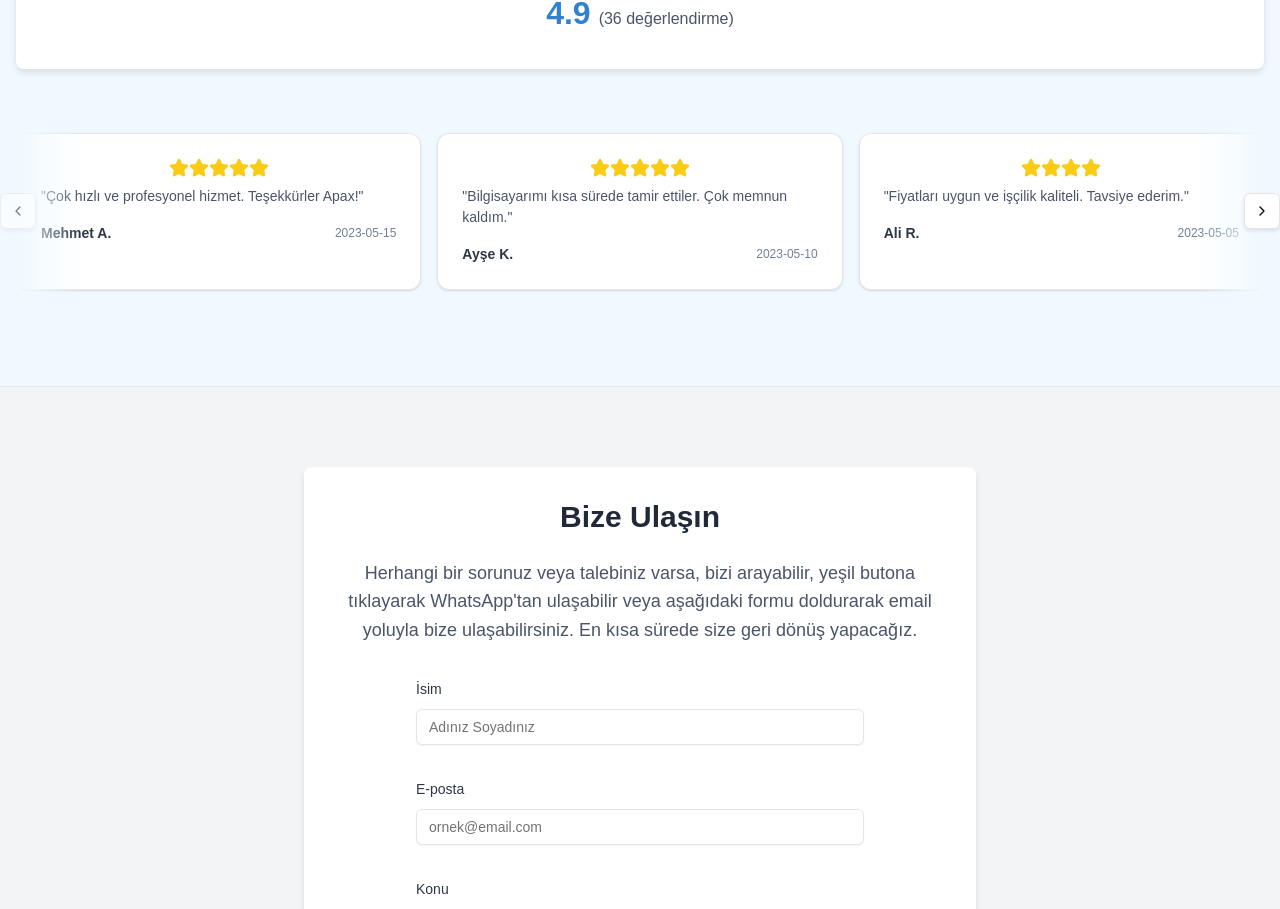
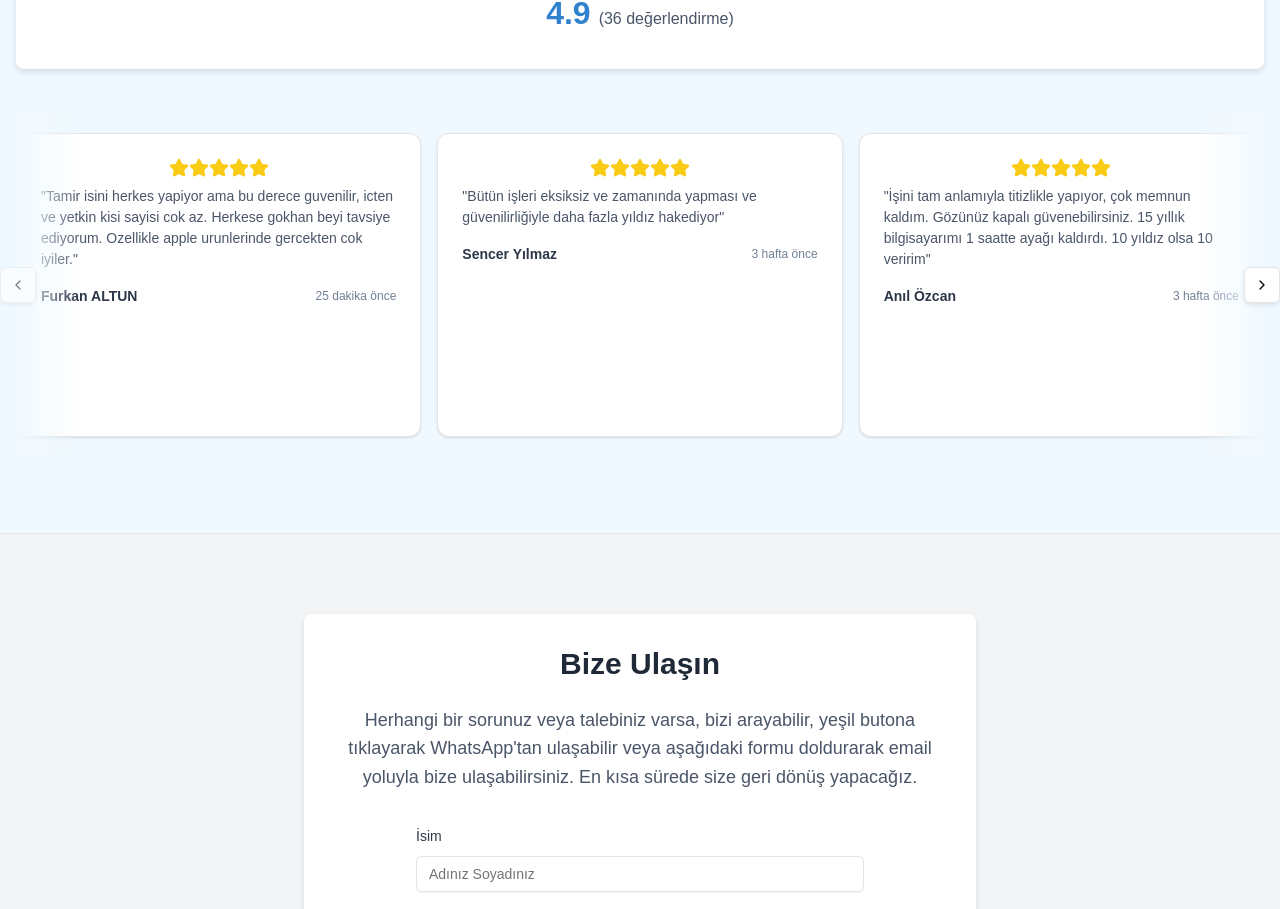
Before and after one commit to faltun8/apax2025, a Next.js app: page / in a window 1280 px wide. Shown: the part 3728-4637 px from the top of the page. Built offline with nearby package versions, Linux system fonts and the light colour scheme.

Commit message:
added real google reviews

```diff
--- a/app/components/ReviewSection.tsx
+++ b/app/components/ReviewSection.tsx
@@ -8,14 +8,188 @@ import Image from 'next/image'
 import '../styles/ReviewSection.css'
 
 const googleReviews = [
-  { id: 1, name: "Mehmet A.", text: "Çok hızlı ve profesyonel hizmet. Teşekkürler Apax!", rating: 5, date: "2023-05-15" },
-  { id: 2, name: "Ayşe K.", text: "Bilgisayarımı kısa sürede tamir ettiler. Çok memnun kaldım.", rating: 5, date: "2023-05-10" },
-  { id: 3, name: "Ali R.", text: "Fiyatları uygun ve işçilik kaliteli. Tavsiye ederim.", rating: 4, date: "2023-05-05" },
-  { id: 4, name: "Zeynep B.", text: "Mac'imi çok hızlı bir şekilde tamir ettiler. Teşekkürler!", rating: 5, date: "2023-04-30" },
-  { id: 5, name: "Mustafa Y.", text: "Çok ilgili ve bilgili ekip. Kesinlikle tavsiye ediyorum.", rating: 5, date: "2023-04-25" },
-  { id: 6, name: "Elif S.", text: "Hızlı ve güvenilir hizmet. Fiyatlar da gayet makul.", rating: 4, date: "2023-04-20" },
-  { id: 7, name: "Ahmet D.", text: "Laptop'umun fan sorununu çözdüler. Artık sessiz çalışıyor.", rating: 5, date: "2023-04-15" },
-  { id: 8, name: "Fatma G.", text: "Virüs temizleme konusunda harikalar. Bilgisayarım eskisinden hızlı!", rating: 5, date: "2023-04-10" },
+  {
+    id: 1,
+    name: "Furkan ALTUN",
+    text: "Tamir isini herkes yapiyor ama bu derece guvenilir, icten ve yetkin kisi sayisi cok az. Herkese gokhan beyi tavsiye ediyorum. Ozellikle apple urunlerinde gercekten cok iyiler.",
+    rating: 5,
+    date: "25 dakika önce"
+  },
+  {
+    id: 2,
+    name: "Sencer Yılmaz",
+    text: "Bütün işleri eksiksiz ve zamanında yapması ve güvenilirliğiyle daha fazla yıldız hakediyor",
+    rating: 5,
+    date: "3 hafta önce"
+  },
+  {
+    id: 3,
+    name: "Anıl Özcan",
+    text: "İşini tam anlamıyla titizlikle yapıyor, çok memnun kaldım. Gözünüz kapalı güvenebilirsiniz. 15 yıllık bilgisayarımı 1 saatte ayağı kaldırdı. 10 yıldız olsa 10 veririm",
+    rating: 5,
+    date: "3 hafta önce"
+  },
+  {
+    id: 4,
+    name: "BBurak BBurak",
+    text: "Verdiği bakım hizmetinden dolayı kendisine teşşekür ederim cihazın termal macununu değiştirdi ve sıcaklık olarak kasada ciddi bir fark oldu.",
+    rating: 5,
+    date: "3 hafta önce"
+  },
+  {
+    id: 5,
+    name: "Guntur Gunawan",
+    text: "The repair was incredibly fast, and they managed to fix my laptop in no time. The communication was very good, he kept me updated throughout the process and explained everything clearly. I highly recommend their service for anyone looking for reliable repairs. Thank you so much Gokhan Bey.",
+    rating: 5,
+    date: "bir ay önce"
+  },
+  {
+    id: 6,
+    name: "Doğa Darı",
+    text: "Bilgisayarım internete bağlanmıyordu, ve bu doğal olarak sıkıntı yaratıyordu, arama motorunda bilgisayarımı tamir ettirmek için yaptığım arama sonuçları arasında ilk gözüme çarpan yer burasıydı ( APAX BİLGİSAYAR HİZMETLERİ ). Sitede yazan iletişim numarasını aradım ve Gökhan Bey'le görüştüm, kendisi gayet nazik ve ilgiliydi. Bilgisayarımı götürdüm ve kısa sürede tamir edildi. Fiyat konusunda da gayet uygundu. Teşekkürler Gökhan Bey.",
+    rating: 5,
+    date: "3 ay önce"
+  },
+  {
+    id: 7,
+    name: "Yazgı Mutlu",
+    text: "Gökhan Bey işinde çok başarılı ve titiz biri . Kullandığımız bilgisayarların hassasiyetine dikkat ederek en kısa sürede en iyi çözümü sunuyor. Hem evde kullandığım hem de işte kullandığımız bilgisayarları sürekli kendisine getiriyoruz. Güler yüzlü ve samimi yaklaşımı için de ayrıca teşekkür ederim.",
+    rating: 5,
+    date: "5 ay önce"
+  },
+  {
+    id: 8,
+    name: "Aydın Burak Kuyumcu",
+    text: "Gökhan abi gayet işini iyi bilen, soru sorduğunuzda sizi çok iyi bilgilendiren ve sorununuzu hızlıca ve profesyonelce çözmesinden  dolayı çok memun kaldım. Teşekkür ederim.",
+    rating: 5,
+    date: "7 ay önce"
+  },
+  {
+    id: 9,
+    name: "Kaan Güryuva",
+    text: "Gökhan abi gayet işini bilen nerede ne yapılması gerektiğini bilen ve istediğiniz soruyu sorup sizi gerçekten insan yerine koyup düzgün cevap veren bir insan.",
+    rating: 5,
+    date: "11 ay önce"
+  },
+  {
+    id: 10,
+    name: "Ahmet Şengül",
+    text: "Gökhan Bey'e şirketimizde bulunan 4 dizüstü bilgisayarı 2 tanesi harap şeklinde olmasına rağmen çok temiz şekilde kullanır hale getirdi.İşçiliğini ve dürüstlüğünü çok beğendiğim Gökhan Bey'e hiç şüphe duymadan güvenilir  bir şekilde teslim edebilirsiniz.Teşekkür ederiz.",
+    rating: 5,
+    date: "bir yıl önce"
+  },
+  {
+    id: 11,
+    name: "onur varoğlu",
+    text: "Gökhan Bey işinde çok mahir. Ben APAX bilgisayara üç adet bilgisayar yenilettim. Bu bilgisayarlar 13, 11 ve 8 yaşlarındaydı. Bu üç bilgisayarı da ayrı işler için kullanıyorum, yenilemeden sonra sanki üç tane yeni bilgisayar kullanıyor gibi oldum. Gökhan Bey'e çok teşekkür ederim.",
+    rating: 5,
+    date: "bir yıl önce"
+  },
+  {
+    id: 12,
+    name: "Olcay Boran",
+    text: "Sevgili Gökhan bey hem işine çok hakim olmakla birlikte alternatif çözüm arayan ekonomik seçenekler de sunan ve kısa sürede çözüme kavuşturan biri. Servis kalemleri de geniş. İyi işler ve teşekkür dileklerimle👍👍👍",
+    rating: 5,
+    date: "bir yıl önce"
+  },
+  {
+    id: 13,
+    name: "Melih POLAT",
+    text: "Çok kısa sürede arızayı tespit edip sorunu çözdü. Güler yüzü ve samimiyeti için de bundan sonra tek tercihim olur. Gökhan beye teşekkür ederim",
+    rating: 5,
+    date: "bir yıl önce"
+  },
+  {
+    id: 14,
+    name: "Nuri Yoğurtcu",
+    text: "Bilgisayarım ısınıp kapanıyordu, macun vb. işlemler incelikle yapılmış ayrıca bakım ve temizliğini de yapmışlar. Güvenilir",
+    rating: 5,
+    date: "bir yıl önce"
+  },
+  {
+    id: 15,
+    name: "Ks A",
+    text: "Güvenilir ve kaliteli. Bilgisayar hizmeti arayan herkese tavsiye ederim.",
+    rating: 5,
+    date: "bir yıl önce"
+  },
+  {
+    id: 16,
+    name: "UFUK REKLAM",
+    text: "Alanında uzman gönül rahatlığıyla işlerinizi yaptırabilirsiniz",
+    rating: 5,
+    date: "bir yıl önce"
+  },
+  {
+    id: 17,
+    name: "Mahsa MIKAEILI",
+    text: "işlerinde çok iyi ve başarılı. En kısa süre de problemi çöze biliyorlar.",
+    rating: 5,
+    date: "bir yıl önce"
+  },
+  {
+    id: 18,
+    name: "Sefa Mert NALBANT",
+    text: "Kibar ve pratik hemen sorunumu çözdü teşekkürler abi",
+    rating: 5,
+    date: "bir yıl önce"
+  },
+  {
+    id: 19,
+    name: "Random RANDOM",
+    text: "Tüm kasayı profesyonelce topladı işinin ehli",
+    rating: 5,
+    date: "bir yıl önce"
+  },
+  {
+    id: 20,
+    name: "Murat Ak",
+    text: "MSI dizüstü bilgisayarımın fan temizliği ve termal macun değişimi yapıldı. Çok memnun kaldım. Gökhan bey çok titiz ve ilgili davrandı. Gözünüz kapalı güvenebileceğiniz bir servis.",
+    rating: 5,
+    date: "2 yıl önce"
+  },
+  {
+    id: 21,
+    name: "İdil Yılmaz",
+    text: "İşinin uzmanı! Gökhan Bey 13 yıllık Vaio'mu baştan yarattı. Bütün ilgisiyle tüm sorularımı detaylı bir şekilde cevapladı. Bilgisayar bakım&tamir için tek adresim!",
+    rating: 5,
+    date: "2 yıl önce"
+  },
+  {
+    id: 22,
+    name: "gokhan evliyaoglu",
+    text: "Dokuz yıllık dizüstü bilgisayarımda  birçok sorun vardı. Parça değişim ücretinin yüksek olması dışında verilen hizmetten gayet memnunum. Yeni bir bilgisayar almaktansa çok daha ucuza mal ettim.",
+    rating: 5,
+    date: "2 yıl önce"
+  },
+  {
+    id: 23,
+    name: "Kerem Konar",
+    text: "Şirketimizin 6 tane kasa bilgisayarını gökhan beye emanet ettik yıllardır yavaş kullandığımız makineler artık sıfır ayarında ve de hızlı gökhan beye ilgi ve alakası için teşekkür ederiz",
+    rating: 5,
+    date: "2 yıl önce"
+  },
+  {
+    id: 24,
+    name: "Başak Gözde",
+    text: "5 yıldız az bile. Üzerinden araba geçen telefonumu birkaç saatte düzeltip sorunsuz teslim etti. İlgisi, alakası kusursuz. çok teşekkür ederim",
+    rating: 5,
+    date: "2 yıl önce"
+  },
+  {
+    id: 25,
+    name: "Emre YILDIZ",
+    text: "İşinin ehli güzel insan. Tüm bilgisayar işlerimde gözüm kapalı güvendiğim ve gittiğim tek yer. Uygun fiyat kaliteli hizmet.",
+    rating: 5,
+    date: "2 yıl önce"
+  },
+  {
+    id: 26,
+    name: "Hilal Polat",
+    text: "Çok memnun kaldım, bilgisayarımı bundan sonra buraya getireceğim. Herkese tavsiye ederim. Çok ilgililer ve bana çok yardımcı oldular.",
+    rating: 5,
+    date: "2 yıl önce"
+  }
 ]
 
 export default function ReviewSection() {
--- a/app/styles/ReviewSection.css
+++ b/app/styles/ReviewSection.css
@@ -1,6 +1,6 @@
 .review-section {
   padding: 5rem 0;
-  background-color: #F0F9FF;
+  background-color: #f0f9ff;
   position: relative;
 }
 
@@ -16,7 +16,7 @@
 .review-title {
   font-size: 2.5rem;
   font-weight: bold;
-  color: #2C5282;
+  color: #2c5282;
   display: flex;
   align-items: center;
   justify-content: center;
@@ -40,11 +40,11 @@
 .review-rating {
   font-size: 2rem;
   font-weight: bold;
-  color: #3182CE;
+  color: #3182ce;
 }
 
 .review-count {
-  color: #4A5568;
+  color: #4a5568;
   margin-left: 0.5rem;
 }
 
@@ -98,13 +98,13 @@
 .review-text {
   font-size: 0.875rem;
   margin-bottom: 1rem;
-  color: #4A5568;
+  color: #4a5568;
 }
 
 .review-author {
   font-size: 0.875rem;
   font-weight: 600;
-  color: #2D3748;
+  color: #2d3748;
 }
 
 .review-date {
@@ -123,12 +123,12 @@
 
 .review-gradient-left {
   left: 0;
-  background: linear-gradient(to right, #F0F9FF, transparent);
+  background: linear-gradient(to right, #f0f9ff, transparent);
 }
 
 .review-gradient-right {
   right: 0;
-  background: linear-gradient(to left, #F0F9FF, transparent);
+  background: linear-gradient(to left, #f0f9ff, transparent);
 }
 
 .review-nav-button {
```
